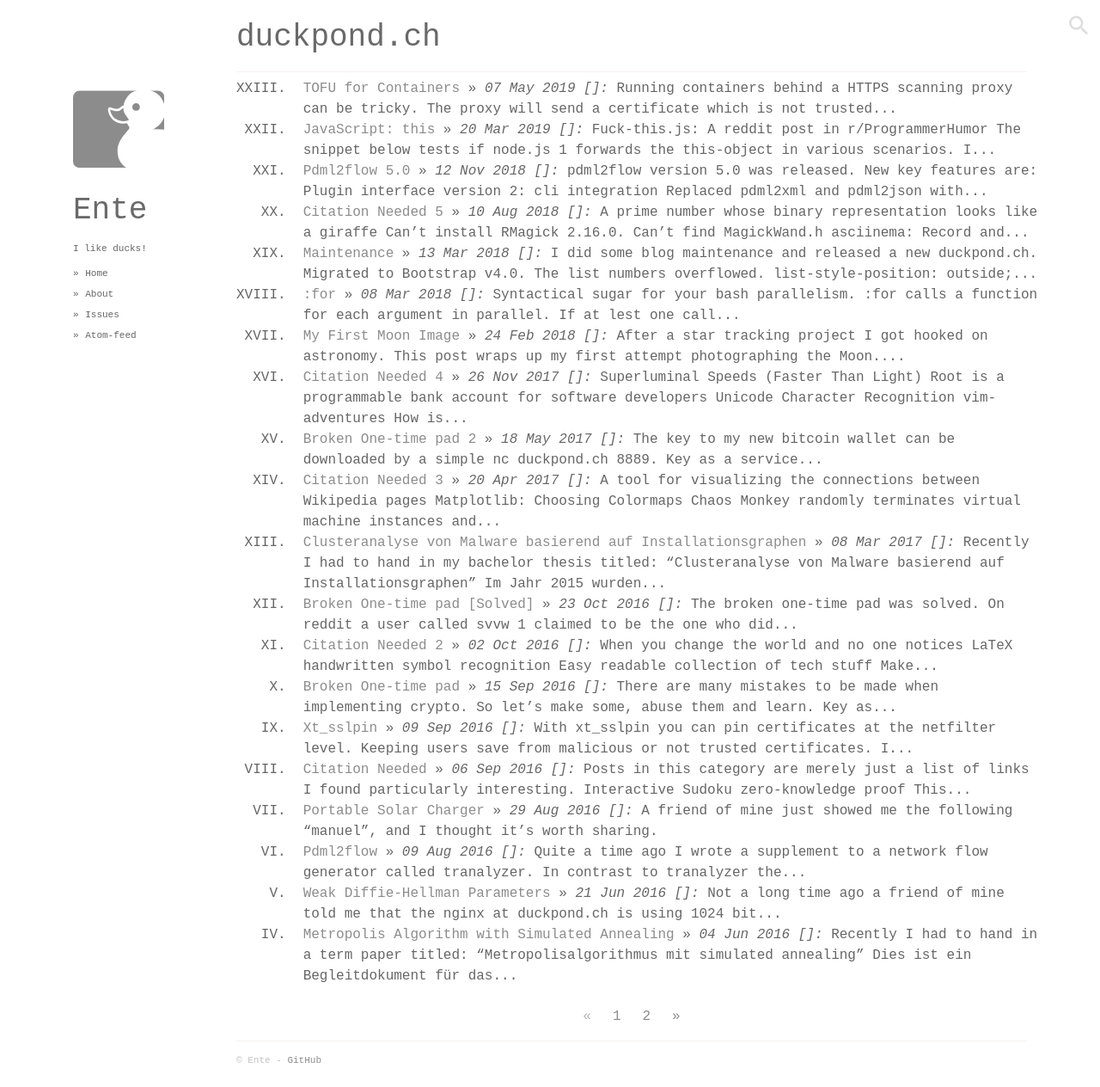
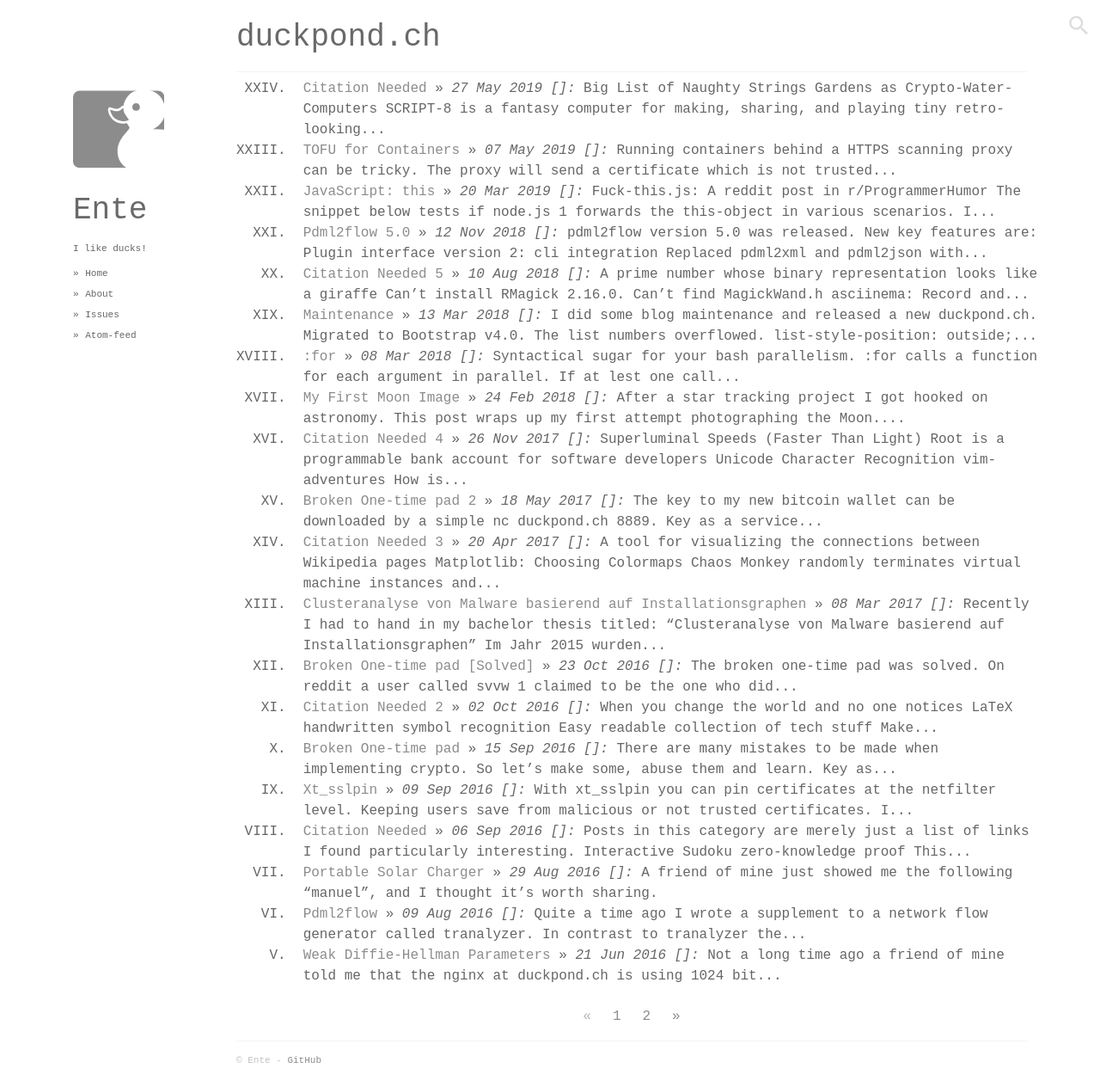
Before and after one commit to Enteee/duckpond.ch, a Jekyll site: the page built from index.html, in a window 1280 px wide. Shown: the whole page at 86% size. Built offline with Jekyll 4.4.1, drawn with Linux system fonts in a browser that asks for light colours; the list of posts is cut into pages by our own code; comment, search, counter and statistics services are not loaded.

Commit message:
citation needed released

```diff
--- a/_drafts/citation-needed.md
+++ b/_posts/2019-05-27-citation-needed.md
@@ -1,7 +1,7 @@
 ---
 layout: post
 categories: [citation needed]
-keywords: []
+keywords: [naughty strings, water-computers, retro games, ngram, aiweirdness, lhc, boing 737, docker capabilities, kalman filter, deep neural networks]
 ---
 
 ![citation-needed](/static/posts/citation-needed/xkcd_protester.png)
```
